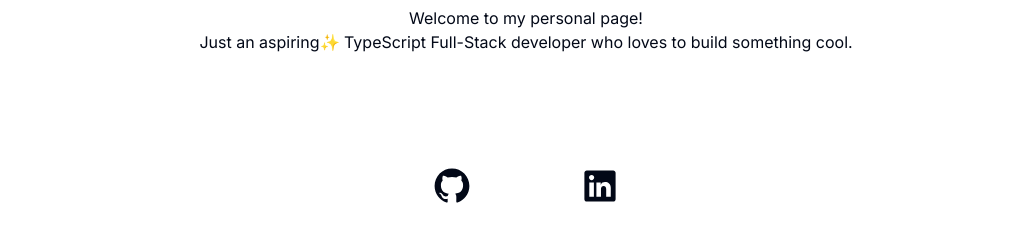
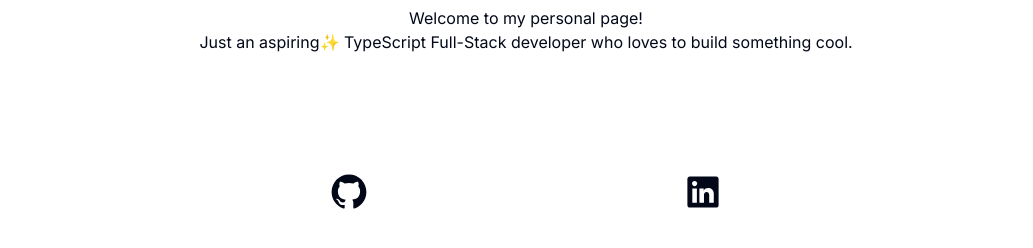
Before and after one commit to hexbacon/chrismena.dev-portfolio, a Next.js app: page / in a window 1280 px wide. Shown: the part 532-780 px from the top of the page, without its empty margins (114-1147 px from the left). Built offline with nearby package versions, Linux system fonts and the light colour scheme.

Commit message:
Fixed hydration error and postion for tooltip

```diff
--- a/app/page.tsx
+++ b/app/page.tsx
@@ -1,5 +1,4 @@
 import { Hero } from "@/components/hero";
-import Image from "next/image";
 
 export default function Home() {
   return (
--- a/components/hero.tsx
+++ b/components/hero.tsx
@@ -1,4 +1,3 @@
-
 import { SocialIcons } from "@/section/social-icons";
 import { ToolTip } from "./tooltip";
 export function Hero() {
@@ -22,7 +21,7 @@ export function Hero() {
                 Just an aspiring✨ <span>TypeScript Full-Stack</span> developer
                 who loves to build something cool.
             </p>
-            <div className="pt-20 flex">
+            <div className="pt-20 w-full flex justify-evenly">
                 {
                     SocialIcons.map((icon, idx) => {
                         return(
--- a/components/tooltip.tsx
+++ b/components/tooltip.tsx
@@ -1,38 +1,37 @@
+import {
+    Tooltip,
+    TooltipContent,
+    TooltipProvider,
+    TooltipTrigger,
+} from "@/components/ui/tooltip";
+
+import { IconProps } from "@radix-ui/react-icons/dist/types";
+
+import Link from "next/link";
+import React from "react";
+
 interface TooltipProps {
+    className?: string;
     text: string;
     href: string;
     icon: React.ForwardRefExoticComponent<
         IconProps & React.RefAttributes<SVGSVGElement>
     >;
 }
-import {
-    Tooltip,
-    TooltipContent,
-    TooltipProvider,
-    TooltipTrigger,
-} from "@/components/ui/tooltip";
-import { IconProps } from "@radix-ui/react-icons/dist/types";
-
-import Link from "next/link";
-import React from "react";
-import { Button } from "./ui/button";
 
 export function ToolTip({ text, href, icon }: TooltipProps) {
     return (
-        <Link href={href} className="px-5" target="_blank">
         <TooltipProvider>
             <Tooltip>
                 <TooltipTrigger>
-                        <Button className="p-9" variant="ghost" >
-                            {/* Apply Tailwind classes directly to the icon */}
-                            {React.createElement(icon, { className: 'h-9 w-9' })}
-                        </Button>
+                    <Link href={href} className="px-5 p-9" target="_blank">
+                        {React.createElement(icon, { className: "h-9 w-9" })}
+                    </Link>
                 </TooltipTrigger>
                 <TooltipContent>
                     <p>{text}</p>
                 </TooltipContent>
             </Tooltip>
         </TooltipProvider>
-        </Link>
     );
 }
```
Lines whose indentation alone changed are shown as unchanged.
